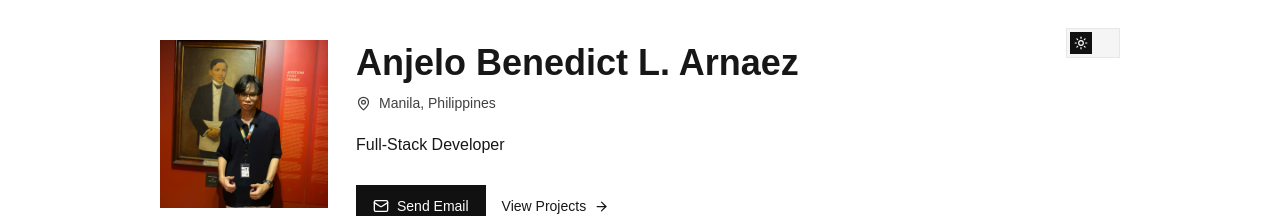
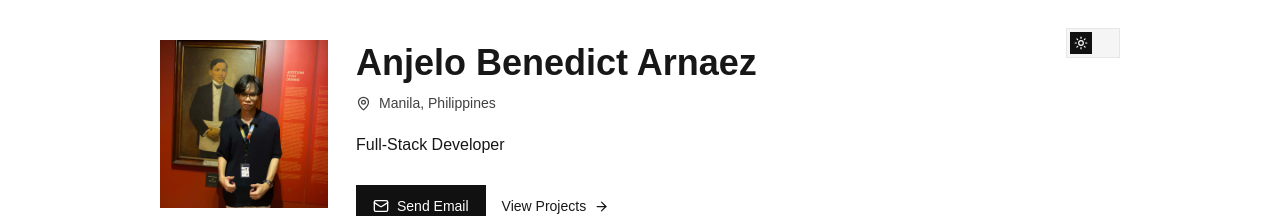
Before and after one commit to anjelo-a/anjelo-portfolio, a Next.js app: page / in a window 1280 px wide. Shown: the top 216 px of the page. Built offline with nearby package versions, Linux system fonts and the light colour scheme.

Commit message:
name update

```diff
--- a/src/data/portfolio.ts
+++ b/src/data/portfolio.ts
@@ -29,7 +29,7 @@ export type Project = {
 };
 
 export const profile = {
-  name: "Anjelo Benedict L. Arnaez",
+  name: "Anjelo Benedict Arnaez",
   role: "Full-Stack Developer",
   location: "Manila, Philippines",
   email: "arnaez.anjelo@gmail.com",
```
